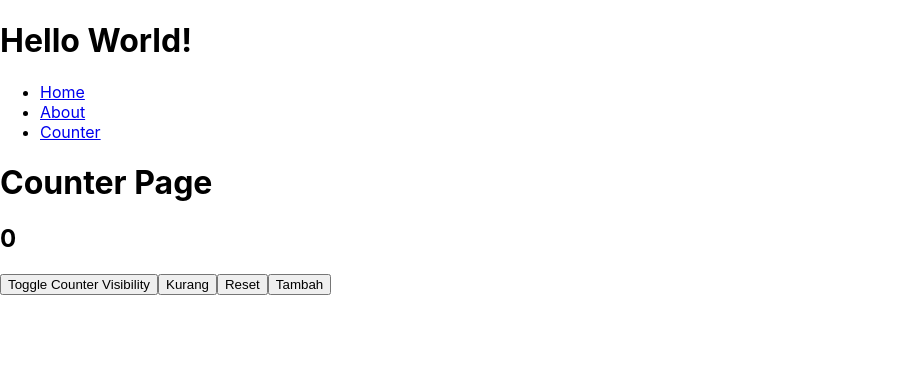
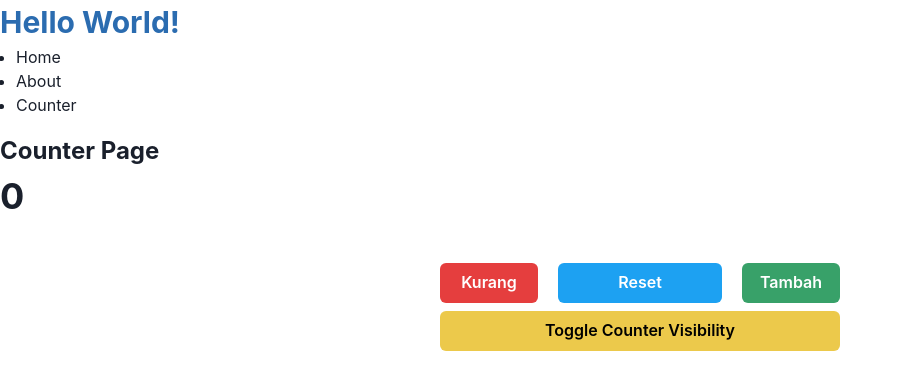
Before and after one commit to wibihanif/reactjs-login, a React (Create React App) app: page /counter in a window 1280 px wide. Shown: the top 390 px of the page, without its empty margins (0-903 px from the left). Built offline with nearby package versions, Linux system fonts and the light colour scheme.

Commit message:
chakra ui

```diff
--- a/package.json
+++ b/package.json
@@ -3,9 +3,13 @@
   "version": "0.1.0",
   "private": true,
   "dependencies": {
+    "@chakra-ui/react": "^2.2.9",
+    "@emotion/react": "^11.10.0",
+    "@emotion/styled": "^11.10.0",
     "@testing-library/jest-dom": "^5.16.5",
     "@testing-library/react": "^13.3.0",
     "@testing-library/user-event": "^13.5.0",
+    "framer-motion": "^7.2.1",
     "react": "^18.2.0",
     "react-dom": "^18.2.0",
     "react-router-dom": "^6.3.0",
--- a/src/App.jsx
+++ b/src/App.jsx
@@ -3,9 +3,10 @@ import { Routes, Route, Link } from "react-router-dom"
 import Home from "./pages/Home"
 import About from "./pages/About"
 import Counter from "./pages/Counter"
-import Text from "./pages/Text"
+import TextPage from "./pages/Text"
 import List from "./pages/List"
 import Filter from "./pages/Filter"
+import { Text, UnorderedList, ListItem, Box } from "@chakra-ui/react"
 
 const data = [
   {
@@ -41,28 +42,30 @@ function App() {
   }
 
   return (
-    <div>
-      <h1>Hello World!</h1>
-      <ul>
-        <li>
+    <Box>
+      <Text fontSize={"3xl"} fontWeight="bold" color="blue.600">
+        Hello World!
+      </Text>
+      <UnorderedList>
+        <ListItem>
           <Link to="/home">Home</Link>
-        </li>
-        <li>
+        </ListItem>
+        <ListItem>
           <Link to="/about">About</Link>
-        </li>
-        <li>
+        </ListItem>
+        <ListItem>
           <Link to="/counter">Counter</Link>
-        </li>
-      </ul>
+        </ListItem>
+      </UnorderedList>
       <Routes>
         <Route path="/home" element={<Home />} />
         <Route path="/about" element={<About />} />
         <Route path="/counter" element={<Counter />} />
-        <Route path="/text" element={<Text />} />
+        <Route path="/text" element={<TextPage />} />
         <Route path="/list" element={<List />} />
         <Route path="/filter" element={<Filter />} />
       </Routes>
-    </div>
+    </Box>
   )
 }
 
--- a/src/index.js
+++ b/src/index.js
@@ -4,11 +4,14 @@ import "./index.css"
 import App from "./App"
 import reportWebVitals from "./reportWebVitals"
 import { BrowserRouter } from "react-router-dom"
+import { ChakraProvider } from "@chakra-ui/react"
 
 const root = ReactDOM.createRoot(document.getElementById("root"))
 root.render(
   <BrowserRouter>
-    <App />
+    <ChakraProvider>
+      <App />
+    </ChakraProvider>
   </BrowserRouter>
 )
 
--- a/src/pages/Counter.jsx
+++ b/src/pages/Counter.jsx
@@ -1,4 +1,5 @@
 import { useEffect, useState } from "react"
+import { Text, Box, Button, Stack, HStack, Flex } from "@chakra-ui/react"
 
 // const arr = [1, 2, 3, 4, 5]
 // const [a, b, c] = arr
@@ -47,17 +48,36 @@ const Counter = () => {
   }, [counter])
 
   return (
-    <div>
-      <h1>Counter Page</h1>
+    <Box marginTop="4">
+      <Text fontWeight="bold" fontSize="2xl">
+        Counter Page
+      </Text>
 
-      {showCounter ? <h2>{counter}</h2> : null}
-
-      <button onClick={toggleCounter}>Toggle Counter Visibility</button>
-
-      <button onClick={decrementCounter}>Kurang</button>
-      <button onClick={resetCounter}>Reset</button>
-      <button onClick={incrementCounter}>Tambah</button>
-    </div>
+      {/* <Flex direction="column" alignItems="center"> */}
+      {showCounter ? (
+        <Text fontSize="4xl" fontWeight="bold">
+          {counter}
+        </Text>
+      ) : null}
+      {/** Div yang memiliki display flex dan direction column */}
+      <Stack marginTop="10" alignItems="center">
+        <HStack width="400px" spacing="5">
+          <Button flex={1} colorScheme="red" onClick={decrementCounter}>
+            Kurang
+          </Button>
+          <Button flex={2} colorScheme="twitter" onClick={resetCounter}>
+            Reset
+          </Button>
+          <Button flex={1} colorScheme="green" onClick={incrementCounter}>
+            Tambah
+          </Button>
+        </HStack>
+        <Button width="400px" colorScheme="yellow" onClick={toggleCounter}>
+          Toggle Counter Visibility
+        </Button>
+      </Stack>
+      {/* </Flex> */}
+    </Box>
   )
 }
 
--- a/src/pages/Filter.jsx
+++ b/src/pages/Filter.jsx
@@ -1,3 +1,4 @@
+/* eslint-disable array-callback-return */
 import { useState } from "react"
 
 const Filter = () => {
@@ -16,7 +17,7 @@ const Filter = () => {
 
   const renderFruits = () => {
     return fruits.map((val) => {
-      if (val.includes(currentFilter)) {
+      if (val.toLowerCase().includes(currentFilter.toLowerCase())) {
         return <li>{val}</li>
       }
     })
```
Also changed, not shown: src/components/Square.jsx (added, +7 -0 lines), 1 other file (tests, documents, lock files or other folders).
